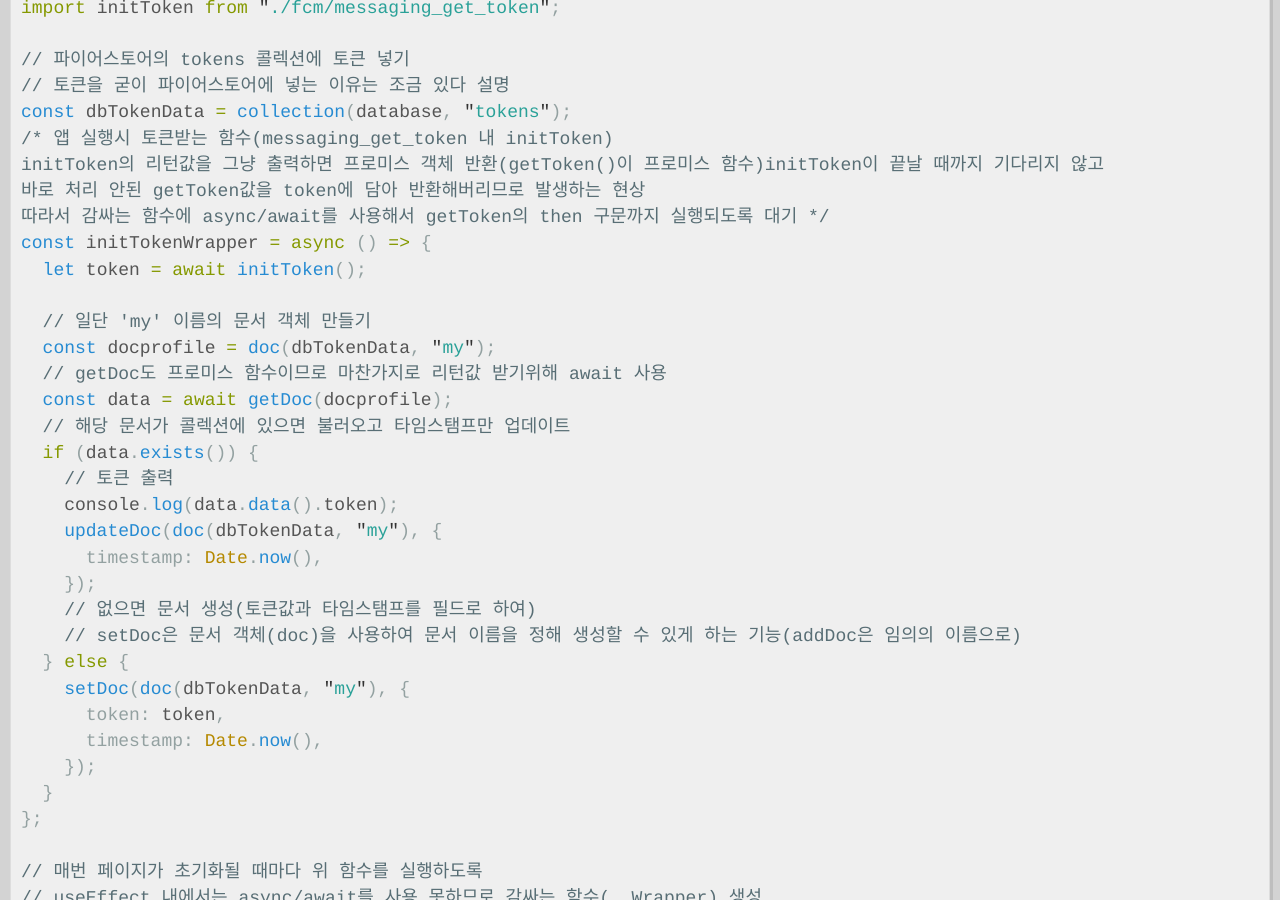
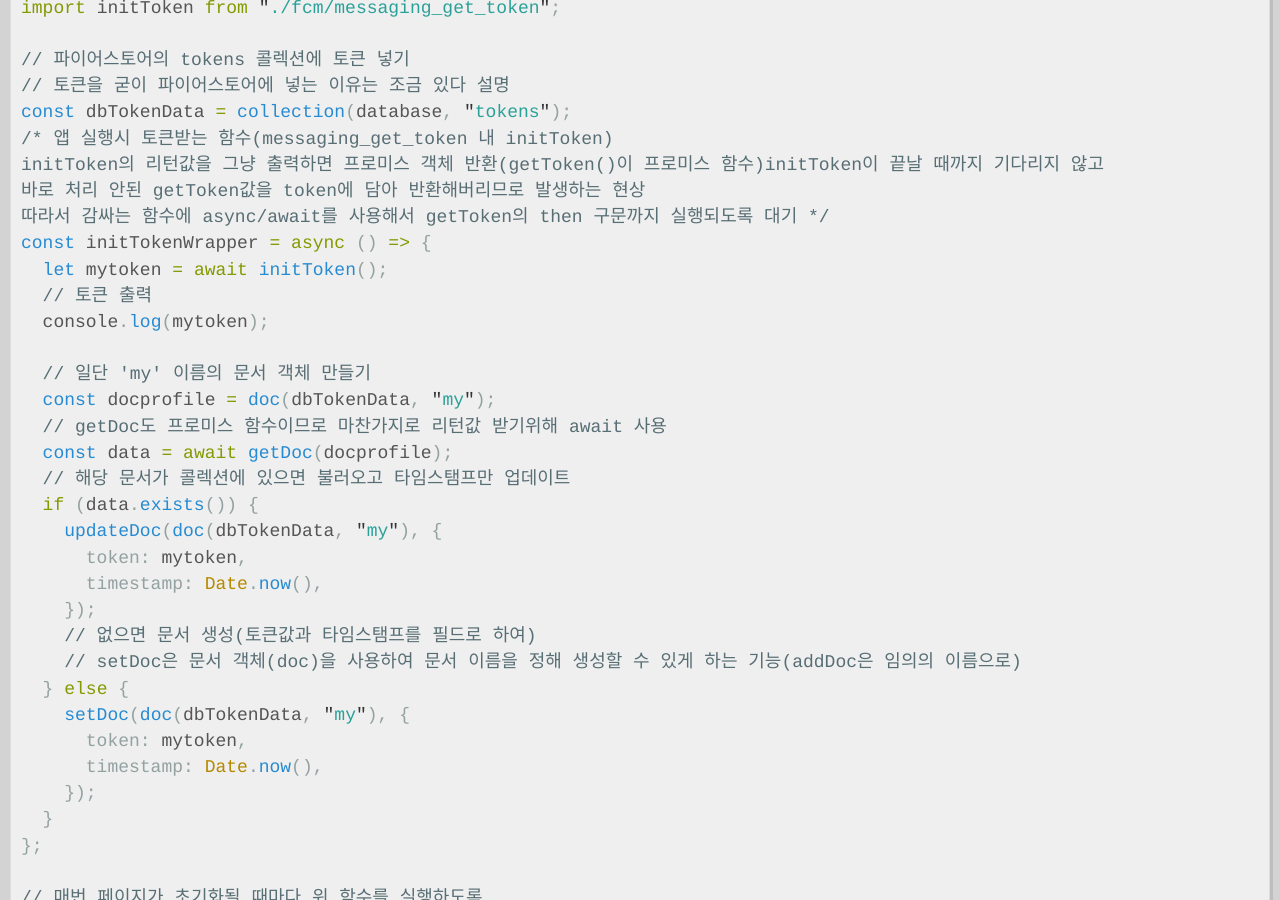
Before and after one commit to Kreator-Kaebal/Kreator-Kaebal.github.io, a Jekyll site: the page built from _posts/2022-3-7-typescript5.md, in a window 1280 px wide and 900 px high, scrolled down 3532 px. Built offline with Jekyll 4.4.1, drawn with Linux system fonts in a browser that asks for light colours.

Commit message:
코드 오류수정

```diff
--- a/_posts/2022-3-7-typescript5.md
+++ b/_posts/2022-3-7-typescript5.md
@@ -98,7 +98,9 @@ initToken의 리턴값을 그냥 출력하면 프로미스 객체 반환(getToke
 바로 처리 안된 getToken값을 token에 담아 반환해버리므로 발생하는 현상
 따라서 감싸는 함수에 async/await를 사용해서 getToken의 then 구문까지 실행되도록 대기 */
 const initTokenWrapper = async () => {
-  let token = await initToken();
+  let mytoken = await initToken();
+  // 토큰 출력
+  console.log(mytoken);
 
   // 일단 'my' 이름의 문서 객체 만들기
   const docprofile = doc(dbTokenData, "my");
@@ -106,16 +108,15 @@ const initTokenWrapper = async () => {
   const data = await getDoc(docprofile);
   // 해당 문서가 콜렉션에 있으면 불러오고 타임스탬프만 업데이트
   if (data.exists()) {
-    // 토큰 출력
-    console.log(data.data().token);
     updateDoc(doc(dbTokenData, "my"), {
+      token: mytoken,
       timestamp: Date.now(),
     });
     // 없으면 문서 생성(토큰값과 타임스탬프를 필드로 하여)
     // setDoc은 문서 객체(doc)을 사용하여 문서 이름을 정해 생성할 수 있게 하는 기능(addDoc은 임의의 이름으로)
   } else {
     setDoc(doc(dbTokenData, "my"), {
-      token: token,
+      token: mytoken,
       timestamp: Date.now(),
     });
   }
```
